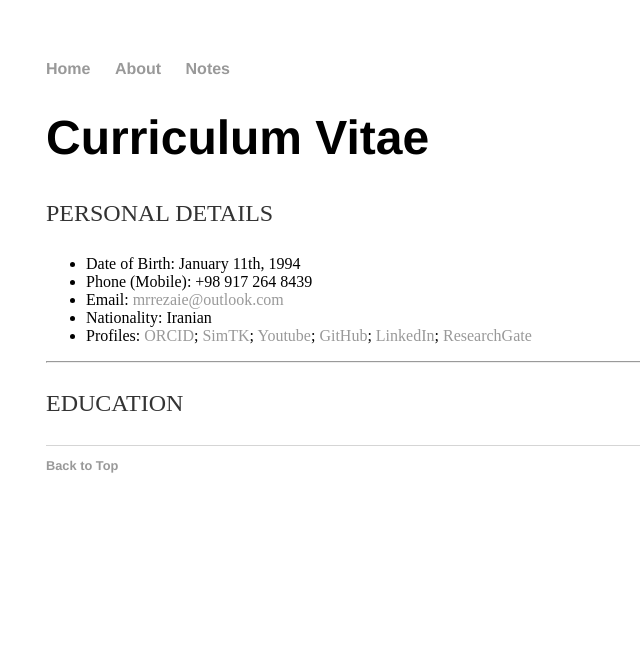
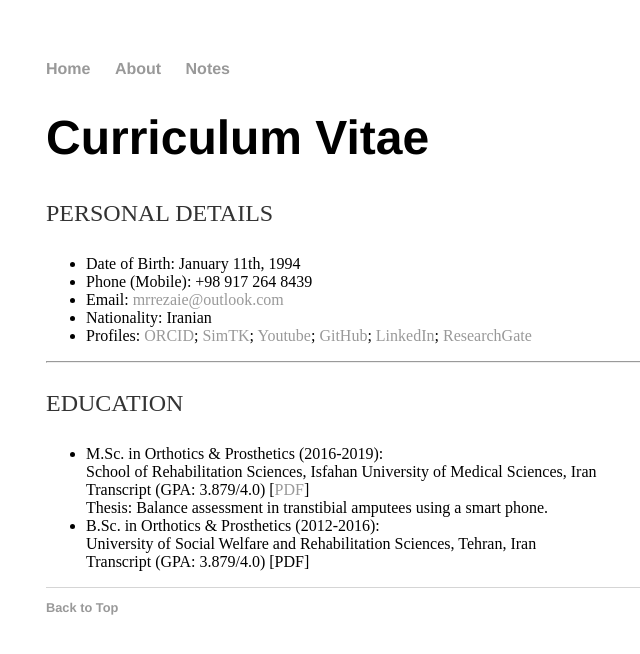
Before and after one commit to mrrezaie/mrrezaie.github.io, a Jekyll site: the page built from about/cv.html, in a window 1280 px wide. Shown: the top 654 px of the page, without its empty margins (146-786 px from the left). Built offline with Jekyll 4.4.1, drawn with Linux system fonts in a browser that asks for light colours.

Commit message:
Update cv.html

```diff
--- a/about/cv.html
+++ b/about/cv.html
@@ -18,12 +18,22 @@ title: CV
 			<a href="http://www.youtube.com/channel/UCbN2TaLLWeNtjvK3kqTWsJQ" target="_blank" rel="noopener noreferrer">Youtube</a>;
 			<a href="https://github.com/mrrezaie" target="_blank" rel="noopener noreferrer">GitHub</a>;
 			<a href="https://www.linkedin.com/in/mohammadreza-rezaie-66185017b/" target="_blank" rel="noopener noreferrer">LinkedIn</a>;
-			<a href="https://www.researchgate.net/profile/Mohammadreza-Rezaie" target="_blank" rel="noopener noreferrer">ResearchGate</a>
-		</li>
+			<a href="https://www.researchgate.net/profile/Mohammadreza-Rezaie" target="_blank" rel="noopener noreferrer">ResearchGate</a></li>
 	</ul>
 	<hr>
 
 	<p>EDUCATION</p>
+	<ul>
+		<li>M.Sc. in Orthotics & Prosthetics (2016-2019):
+			<br>School of Rehabilitation Sciences, Isfahan University of Medical Sciences, Iran
+			<br>Transcript (GPA: 3.879/4.0) [<a href="https://mega.nz/file/YhMAXBIA#pBT9Zau1wYHpWVh8aJ2dg03TTusFeSaS43Y663us6Wg" target="_blank" rel="noopener noreferrer">PDF</a>]
+			<br>Thesis: Balance assessment in transtibial amputees using a smart phone.</li>
+		<li>B.Sc. in Orthotics & Prosthetics (2012-2016):
+			<br>University of Social Welfare and Rehabilitation Sciences, Tehran, Iran
+			<br>Transcript (GPA: 3.879/4.0) [PDF]</li>
+	</ul>
+
+
 
 
 
```
